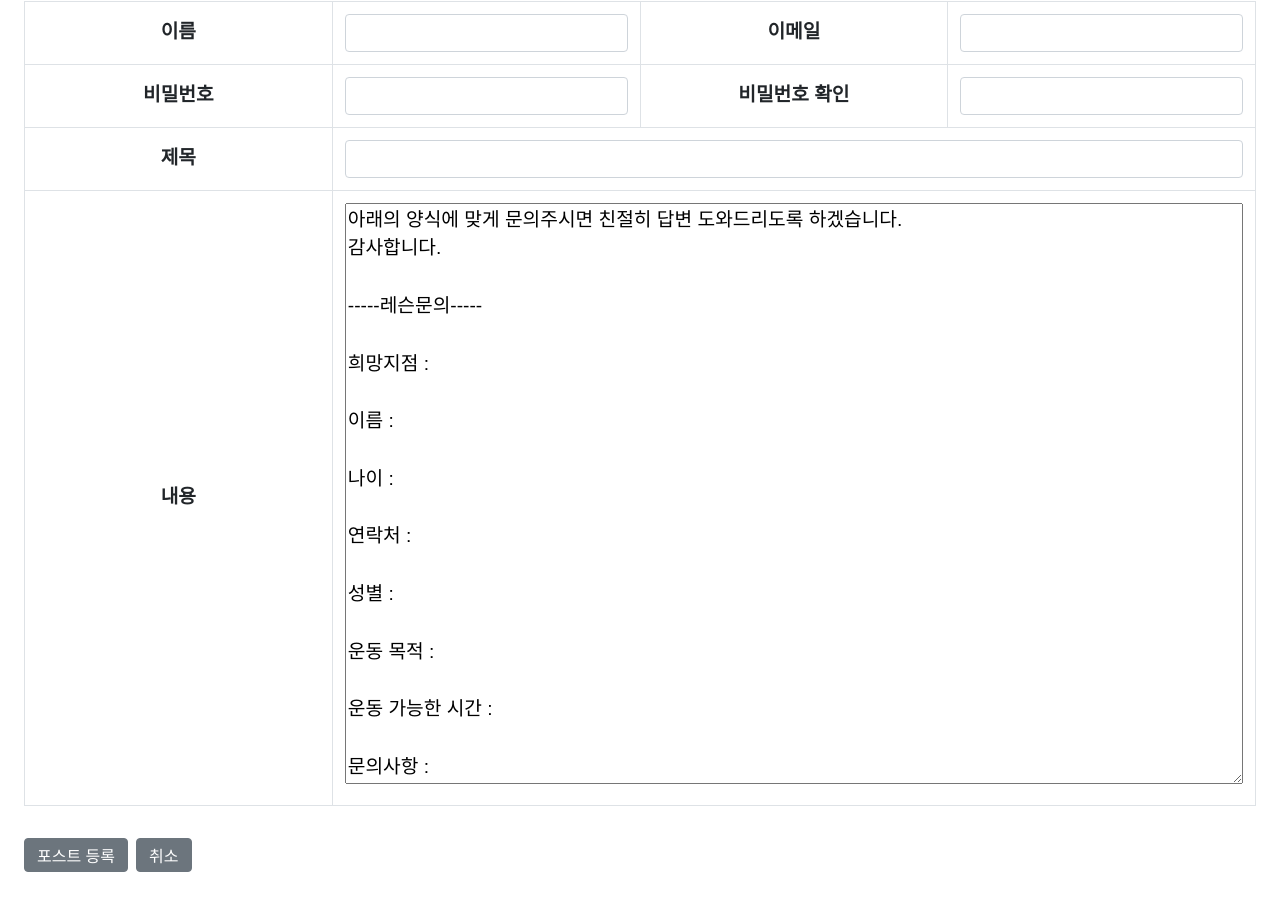
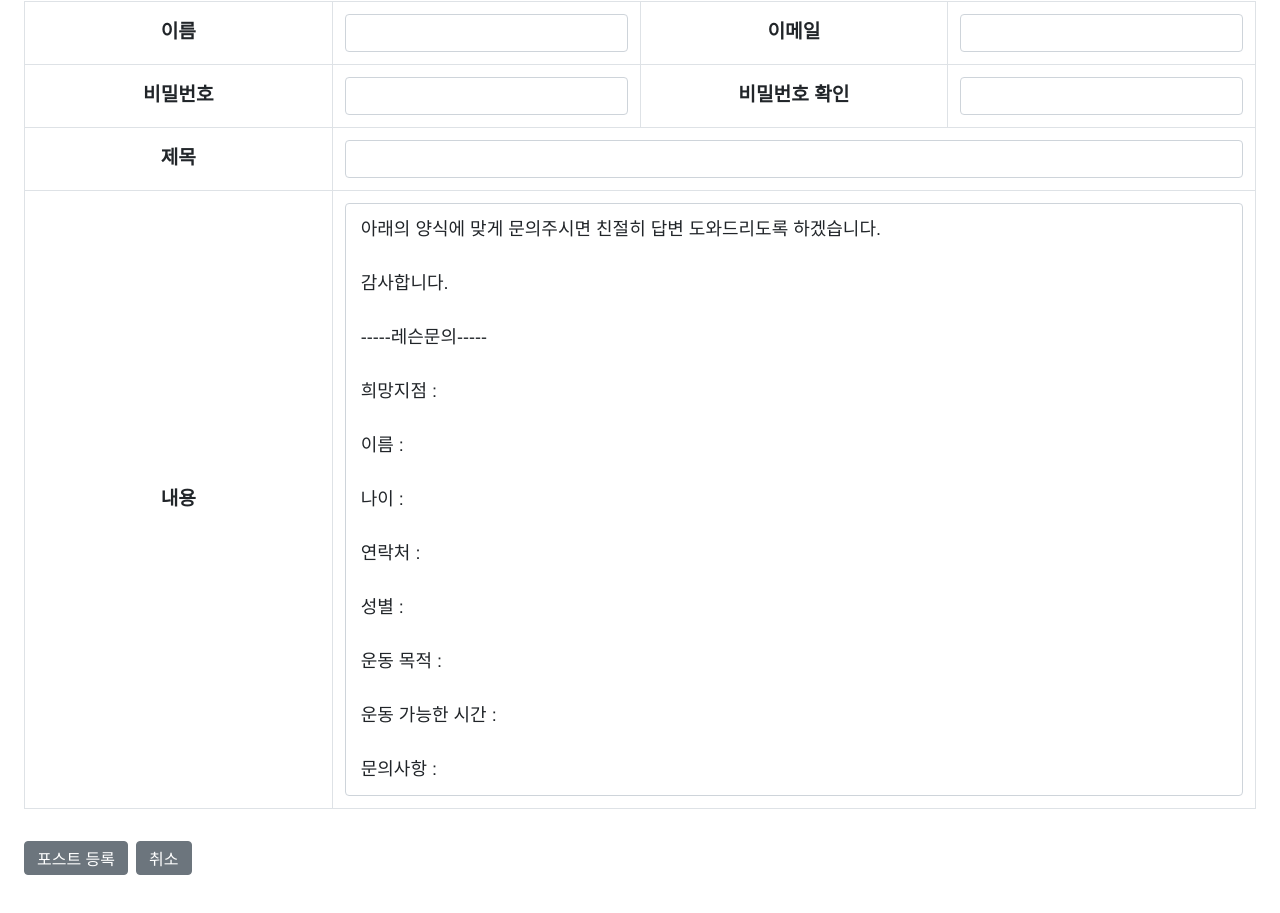
Before and after one commit to rlrlaa123/bodywork-react, a React (Create React App) app in the folder frontend/: page /lesson/create in a window 1280 px wide. Shown: the part 954-1867 px from the top of the page. Built offline with nearby package versions, Linux system fonts and the light colour scheme.

Commit message:
Add Quill editor and onChange Input
Add Quill editor instaed of textarea
Add onChange to each Input field

EditorTemp will connect to EditorContainer

```diff
--- a/frontend/src/components/Dashboard/write/EditorTemp.js
+++ b/frontend/src/components/Dashboard/write/EditorTemp.js
@@ -1,7 +1,10 @@
-import React from "react";
+import React, { useRef, useEffect } from "react";
 
 import { Table, Input } from "reactstrap";
 import styled from "styled-components";
+
+import Quill from "quill";
+import "quill/dist/quill.bubble.css";
 
 const StyledTr = styled.tr`
   cursor: initial;
@@ -11,11 +14,55 @@ const StyledTh = styled.th`
   vertical-align: middle !important;
 `;
 
-const StyledTextArea = styled.textarea`
-  width: 100%;
+const QuillWrapper = styled.div`
+  border: 1px solid #ced4da;
+  border-radius: 0.25rem;
+  overflow: scroll;
+  /* 최소 크기 지정 및 padding 제거 */
+  .ql-editor {
+    max-height: 600px;
+    font-size: 1.125rem;
+    line-height: 1.5;
+  }
+  .ql-editor.ql-blank::before {
+    left: 0px;
+  }
 `;
 
-const DashBoardShowForm = ({ pathname, type }) => {
+const Editor = ({ pathname, type, onChangeField }) => {
+  const quillElement = useRef(null); // Quill을 적용할 DivElement를 설정
+  const quillInstance = useRef(null); // Quill 인스턴스를 설정
+
+  useEffect(() => {
+    quillInstance.current = new Quill(quillElement.current, {
+      theme: "bubble",
+      // placeholder: "내용을 작성하세요...",
+      modules: {
+        // 더 많은 옵션
+        // https://quilljs.com/docs/modules/toolbar/ 참고
+        toolbar: [
+          [{ header: "1" }, { header: "2" }],
+          ["bold", "italic", "underline", "strike"],
+          [{ list: "ordered" }, { list: "bullet" }],
+          ["blockquote", "code-block", "link", "image"],
+        ],
+      },
+    });
+
+    // quill에 text-change 이벤트 핸들러 등록
+    // 참고: https://quilljs.com/docs/api/#events
+    const quill = quillInstance.current;
+    quill.on("text-change", (delta, oldDelta, source) => {
+      // console.log(quill.root.innerHTML);
+      // onChangeField({ key: "body", value: quill.root.innerHTML });
+    });
+  }, [onChangeField]);
+
+  const onChangeInput = (e) => {
+    // console.log(e.target.name, e.target.value);
+    // onChangeField({ key: e.target.name, value: e.target.value });
+  };
+
   return (
     <div>
       <Table bordered responsive>
@@ -29,57 +76,59 @@ const DashBoardShowForm = ({ pathname, type }) => {
           <StyledTr>
             <StyledTh>이름</StyledTh>
             <td>
-              <Input />
+              <Input name="name" onChange={onChangeInput} />
             </td>
             <StyledTh>이메일</StyledTh>
             <td>
-              <Input />
+              <Input name="email" onChange={onChangeInput} />
             </td>
           </StyledTr>
           <StyledTr>
             <StyledTh>비밀번호</StyledTh>
             <td>
-              <Input />
+              <Input name="password" onChange={onChangeInput} />
             </td>
             <StyledTh>비밀번호 확인</StyledTh>
             <td>
-              <Input />
+              <Input name="passwordConfirm" onChange={onChangeInput} />
             </td>
           </StyledTr>
           <StyledTr>
             <StyledTh>제목</StyledTh>
             <td colSpan="3">
-              <Input />
+              <Input name="title" onChange={onChangeInput} />
             </td>
           </StyledTr>
           <StyledTr>
             <StyledTh>내용</StyledTh>
             <td colSpan="3">
-              <StyledTextArea
-                type="text"
-                rows="20"
-                defaultValue={`아래의 양식에 맞게 문의주시면 친절히 답변 도와드리도록 하겠습니다.
-감사합니다.
-
------레슨문의-----
-
-희망지점 :
-
-이름 :
-
-나이 :
-
-연락처 :
-
-성별 :
-
-운동 목적 :
-
-운동 가능한 시간 :
-
-문의사항 :
-`}
-              />
+              <QuillWrapper ref={quillElement} rows="20">
+                <p>
+                  {
+                    "아래의 양식에 맞게 문의주시면 친절히 답변 도와드리도록 하겠습니다."
+                  }
+                </p>
+                <br />
+                <p>{"감사합니다."}</p>
+                <br />
+                <p>{"-----레슨문의-----"}</p>
+                <br />
+                <p>{"희망지점 :"}</p>
+                <br />
+                <p>{"이름 :"}</p>
+                <br />
+                <p>{"나이 :"}</p>
+                <br />
+                <p>{"연락처 :"}</p>
+                <br />
+                <p>{"성별 :"}</p>
+                <br />
+                <p>{"운동 목적 :"}</p>
+                <br />
+                <p>{"운동 가능한 시간 :"}</p>
+                <br />
+                <p>{"문의사항 :"}</p>
+              </QuillWrapper>
             </td>
           </StyledTr>
         </tbody>
@@ -88,4 +137,4 @@ const DashBoardShowForm = ({ pathname, type }) => {
   );
 };
 
-export default DashBoardShowForm;
+export default Editor;
```
